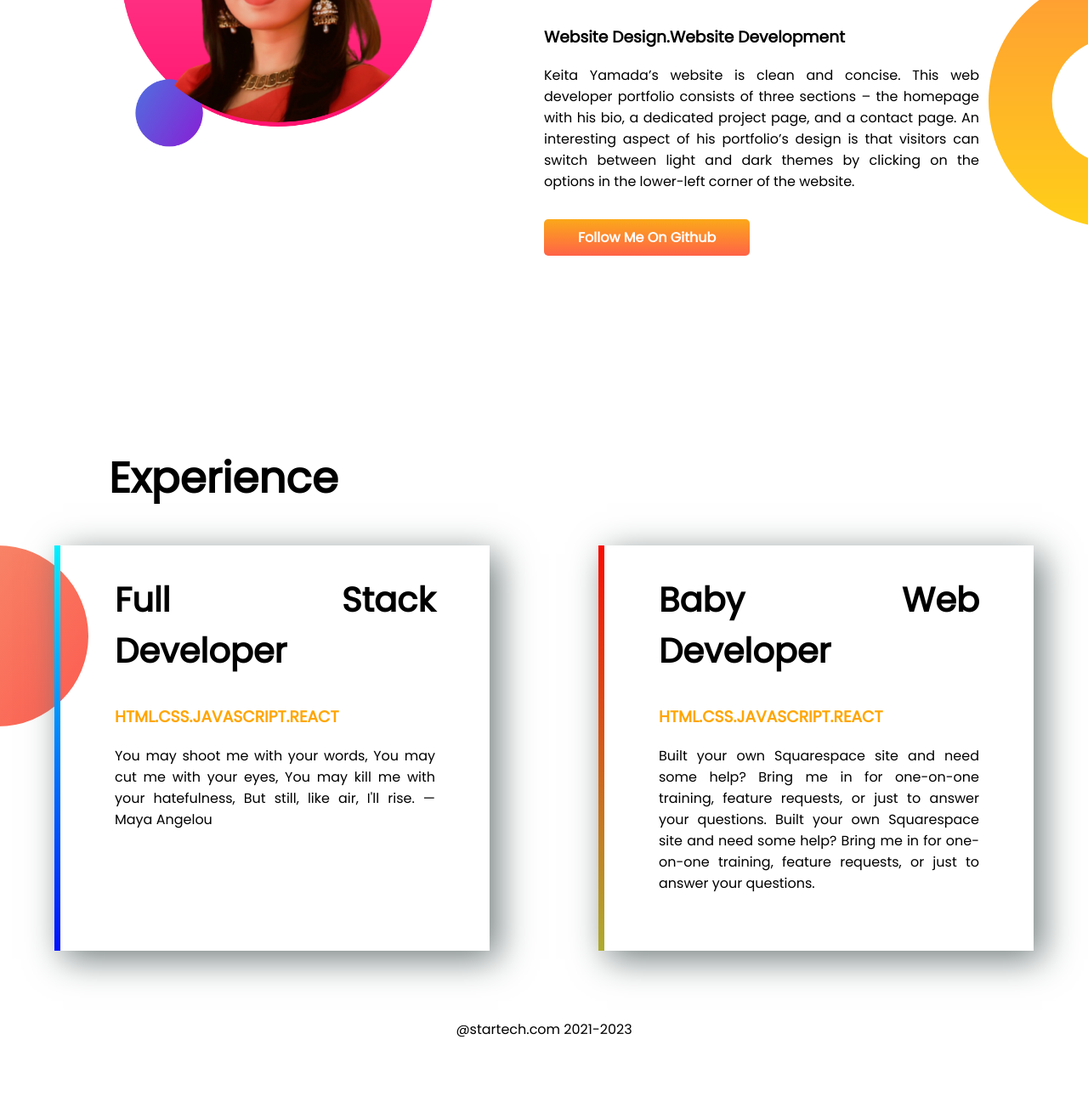
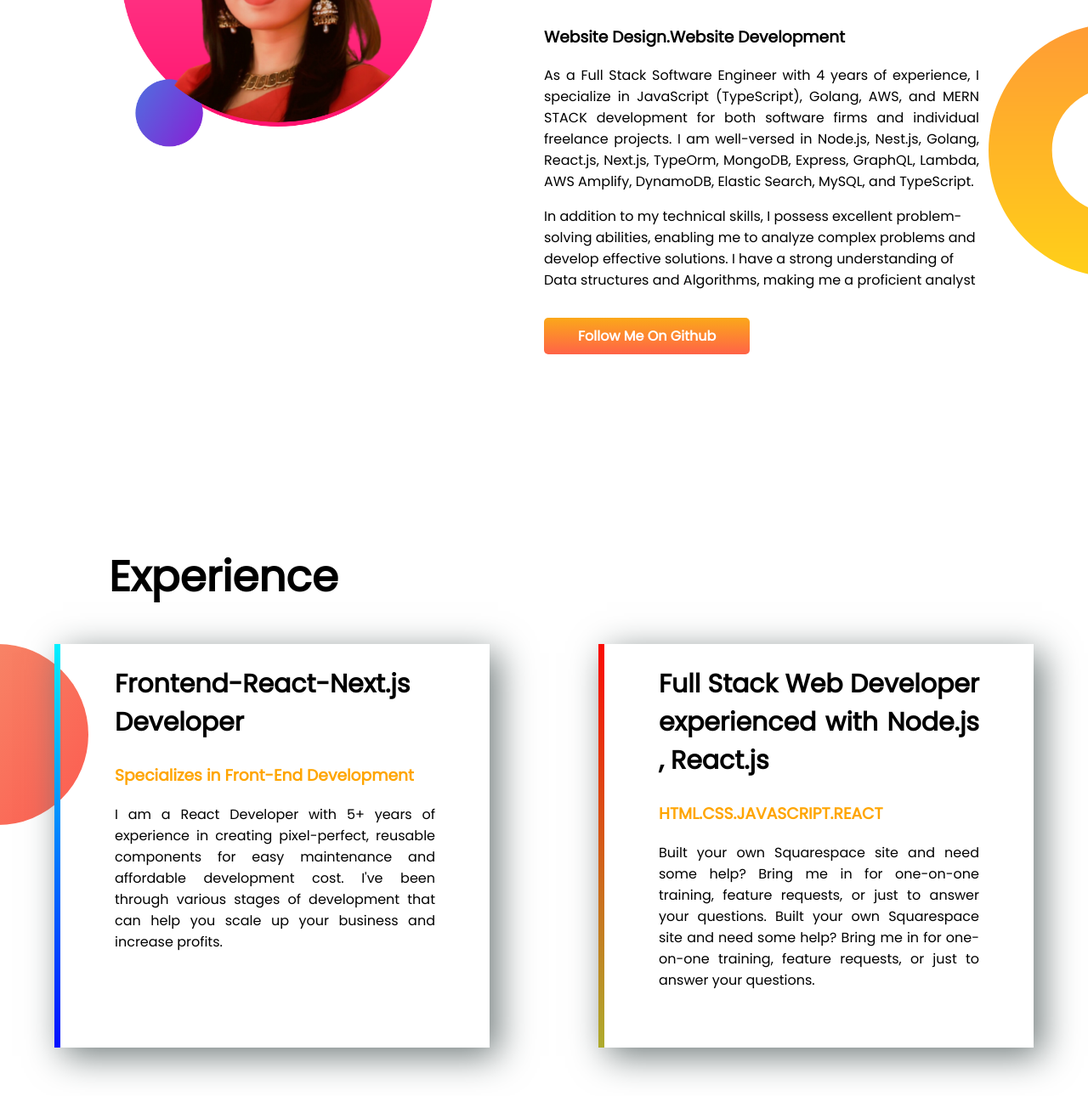
Before and after one commit to Aantara21/my-portfolio, a plain HTML site: page index.html in a window 1280 px wide. Shown: the part 962-2252 px from the top of the page at 85% size. Before the commit the page ends 2202 px from the top, so only its background shows below. Drawn offline with Linux system fonts and the light colour scheme.

Commit message:
text added

```diff
--- a/index.html
+++ b/index.html
@@ -15,9 +15,9 @@
                 <h1>Welcome To My</h1>
             <h1 class="orange-color">My Portfolio!</h1>
             <h3>Website Design.Website Development </h3>
-            <p class="text">Keita Yamada’s website is clean and concise. This web developer portfolio consists of three sections – the homepage with his bio, a dedicated project page, and a contact page.
+            <p class="text">As a skilled web developer with a background in frontend development, I'm committed to assisting individuals and companies in building engaging websites that produce results. I've developed my abilities in website design, development, and SEO optimization over the course of my more than five years in the business to produce outstanding results for my clients.
 
-                An interesting aspect of his portfolio’s design is that visitors can switch between light and dark themes by clicking on the options in the lower-left corner of the website.</p>
+                </p>
                 <br>
                 <a class="button" href="https://www.fiverr.com/s/QaWBQj" target="_blank" >Hire Me</a>
             </div>
@@ -38,9 +38,10 @@
                 <h1>Welcome To My</h1>
             <h1 class="orange-color">My Portfolio!</h1>
             <h3>Website Design.Website Development </h3>
-            <p class="text">Keita Yamada’s website is clean and concise. This web developer portfolio consists of three sections – the homepage with his bio, a dedicated project page, and a contact page.
+            <p class="text">As a Full Stack Software Engineer with 4 years of experience, I specialize in JavaScript (TypeScript), Golang, AWS, and MERN STACK development for both software firms and individual freelance projects. I am well-versed in Node.js, Nest.js, Golang, React.js, Next.js, TypeOrm, MongoDB, Express, GraphQL, Lambda, AWS Amplify, DynamoDB, Elastic Search, MySQL, and TypeScript.
+                <br> </p>
 
-                An interesting aspect of his portfolio’s design is that visitors can switch between light and dark themes by clicking on the options in the lower-left corner of the website.</p>
+                In addition to my technical skills, I possess excellent problem-solving abilities, enabling me to analyze complex problems and develop effective solutions. I have a strong understanding of Data structures and Algorithms, making me a proficient analyst</p>
                 <br>
                 <a class="button" href="https://github.com/Aantara21/my-portfolio" target="_blank" >Follow Me On Github</a>
             </div>
@@ -55,17 +56,13 @@
 
                 <section class="experience2">
                     <div  class=" text shadow" id="border-image" >
-                        <h2>Full Stack Developer</h2>
-                        <h3 class="orange-color">HTML.CSS.JAVASCRIPT.REACT</h3>
+                        <h2>Frontend-React-Next.js Developer</h2>
+                        <h3 class="orange-color">Specializes in Front-End Development</h3>
                         <p>
-                            You may shoot me with your words,
-                            You may cut me with your eyes,
-                            You may kill me with your hatefulness,
-                            But still, like air, I'll rise.
-                            — Maya Angelou
+                            I am a React Developer with 5+ years of experience in creating pixel-perfect, reusable components for easy maintenance and affordable development cost. I've been through various stages of development that can help you scale up your business and increase profits.
                     </div>
                   <div  class=" text shadow" id="border-image1">
-                        <h2>Baby Web Developer</h2>
+                        <h2>Full Stack Web Developer experienced with Node.js , React.js </h2>
                         <h3 class="orange-color">HTML.CSS.JAVASCRIPT.REACT</h3>
                         <p>
                             Built your own Squarespace site and need some help? Bring me in for one-on-one training, feature requests, or just to answer your questions. Built your own Squarespace site and need some help? Bring me in for one-on-one training, feature requests, or just to answer your questions.
--- a/style.css
+++ b/style.css
@@ -5,7 +5,7 @@ body{
 h1{
     font-size: 50px;}
     h2{
-        font-size: 40px;
+        font-size: 30px;
     }
 .text{
     text-align: justify;}
```
